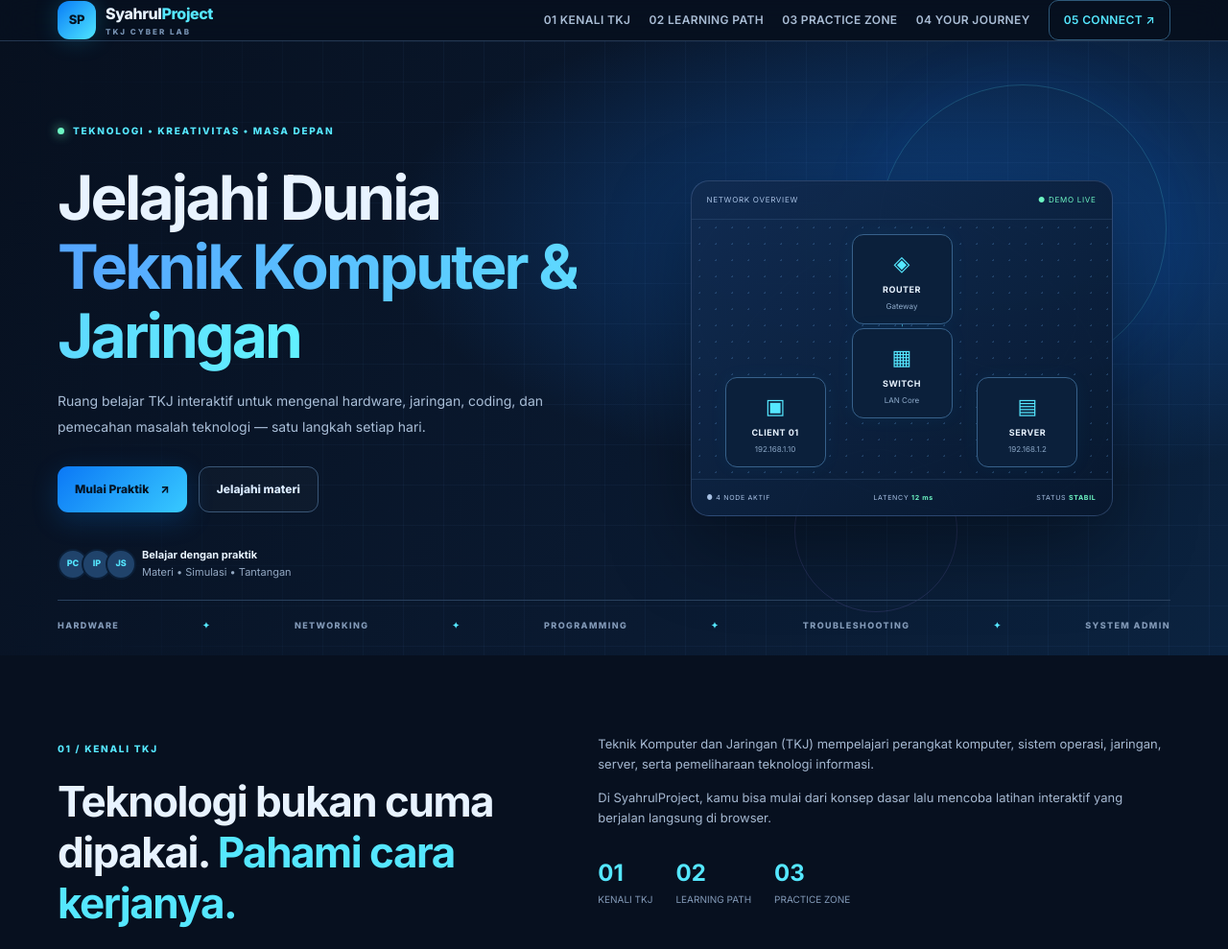
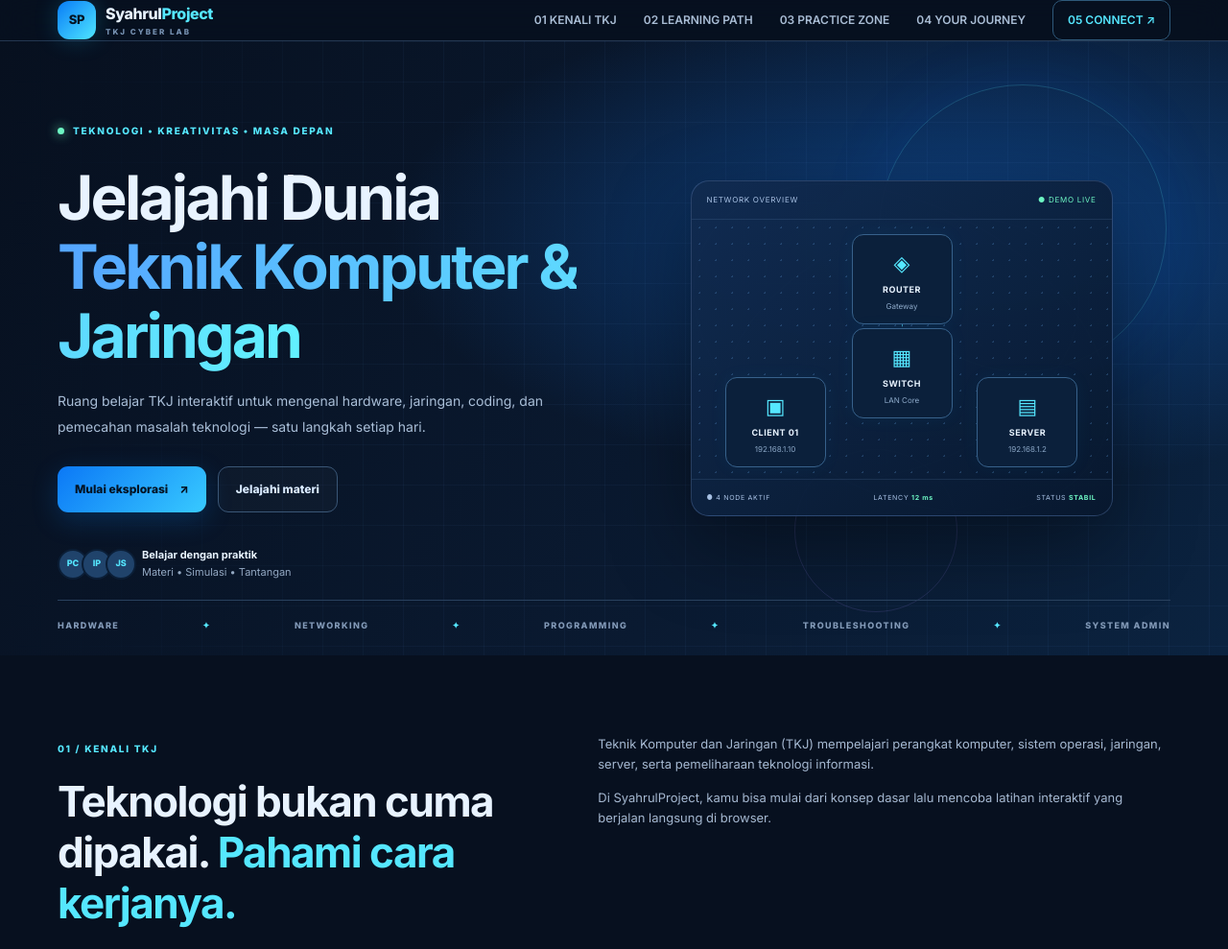
Before and after one commit to syahrul211/syahrulproject-tkj, a plain HTML site: page index.html in a window 1280 px wide. Shown: the top 989 px of the page at 96% size. Drawn offline with Linux system fonts and the light colour scheme.

Commit message:
Add files via upload

```diff
--- a/index.html
+++ b/index.html
@@ -61,14 +61,13 @@
 
 .deep-dive{margin-top:18px}.deep-grid{display:grid;grid-template-columns:repeat(2,minmax(0,1fr));gap:12px;margin-top:14px}.deep-topic{padding:15px;border:1px solid #24415d;border-radius:12px;background:#0a1728}.deep-topic h4,.knowledge-check h4{color:#70e2fa;margin:0 0 8px;font-size:14px}.deep-topic p,.knowledge-check p{margin:0;color:#b4c5d9;line-height:1.75;font-size:13px}.knowledge-check{margin-top:14px;padding:16px;border-radius:12px;background:#0d263a;border:1px solid #2d6078}.knowledge-check details{margin-top:12px;color:#d9f7ff}.knowledge-check summary{cursor:pointer;font-weight:700;font-size:13px}.knowledge-check details p{margin-top:10px}@media(max-width:650px){.deep-grid{grid-template-columns:1fr}}
 
-.nav-links a{text-transform:uppercase;letter-spacing:.35px}.nav-links{gap:clamp(10px,1.5vw,22px)}
 </style>
 </head>
 <body>
 <header class="site-header">
   <a class="brand" href="#beranda" aria-label="SyahrulProject beranda"><span class="brand-mark">SP</span><span>Syahrul<span class="muted-brand">Project</span><small>TKJ CYBER LAB</small></span></a>
   <button class="menu-toggle" id="menuToggle" aria-expanded="false" aria-controls="navLinks" aria-label="Buka menu"><span></span><span></span><span></span></button>
-  <nav class="nav-links" id="navLinks" aria-label="Navigasi utama">
+  <nav class="nav-links" id="navLinks">
     <a href="#tentang">01 KENALI TKJ</a>
     <a href="#materi">02 LEARNING PATH</a>
     <a href="#lab">03 PRACTICE ZONE</a>
@@ -84,7 +83,7 @@
    <div class="eyebrow"><span class="pulse-dot"></span> TEKNOLOGI • KREATIVITAS • MASA DEPAN</div>
    <h1>Jelajahi Dunia <span class="gradient-text">Teknik Komputer &amp; Jaringan</span></h1>
    <p class="hero-description">Ruang belajar TKJ interaktif untuk mengenal hardware, jaringan, coding, dan pemecahan masalah teknologi — satu langkah setiap hari.</p>
-   <div class="hero-actions"><a class="button button-primary" href="#lab">Mulai Praktik <span>↗</span></a><a class="button button-secondary" href="#materi">Jelajahi materi</a></div>
+   <div class="hero-actions"><a class="button button-primary" href="#lab">Mulai eksplorasi <span>↗</span></a><a class="button button-secondary" href="#materi">Jelajahi materi</a></div>
    <div class="hero-meta"><div class="avatar-stack"><span>PC</span><span>IP</span><span>JS</span></div><p><strong>Belajar dengan praktik</strong><br><span>Materi • Simulasi • Tantangan</span></p></div>
   </div>
   <div class="hero-visual" aria-label="Ilustrasi jaringan komputer">
@@ -99,7 +98,7 @@
 </section>
 <section class="section" id="tentang"><div class="container two-column">
  <div class="section-intro"><span class="section-kicker">01 / KENALI TKJ</span><h2>Teknologi bukan cuma dipakai. <span class="gradient-text-dark">Pahami cara kerjanya.</span></h2></div>
- <div class="intro-copy"><p>Teknik Komputer dan Jaringan (TKJ) mempelajari perangkat komputer, sistem operasi, jaringan, server, serta pemeliharaan teknologi informasi.</p><p>Di SyahrulProject, kamu bisa mulai dari konsep dasar lalu mencoba latihan interaktif yang berjalan langsung di browser.</p><div class="mini-stats"><div><strong>01</strong><span>KENALI TKJ</span></div><div><strong>02</strong><span>LEARNING PATH</span></div><div><strong>03</strong><span>PRACTICE ZONE</span></div></div></div>
+ <div class="intro-copy"><p>Teknik Komputer dan Jaringan (TKJ) mempelajari perangkat komputer, sistem operasi, jaringan, server, serta pemeliharaan teknologi informasi.</p><p>Di SyahrulProject, kamu bisa mulai dari konsep dasar lalu mencoba latihan interaktif yang berjalan langsung di browser.</p></div>
 </div></section>
 <section class="section section-alt" id="materi"><div class="container"><div class="center-heading"><span class="section-kicker">02 / LEARNING PATH</span><h2>Fondasi <span class="gradient-text-dark">TKJ</span></h2><p>Pilih bidang yang ingin kamu pelajari. Tandai materi sebagai selesai untuk menyimpan progres di browser ini.</p></div>
 <div class="skill-grid">
```
